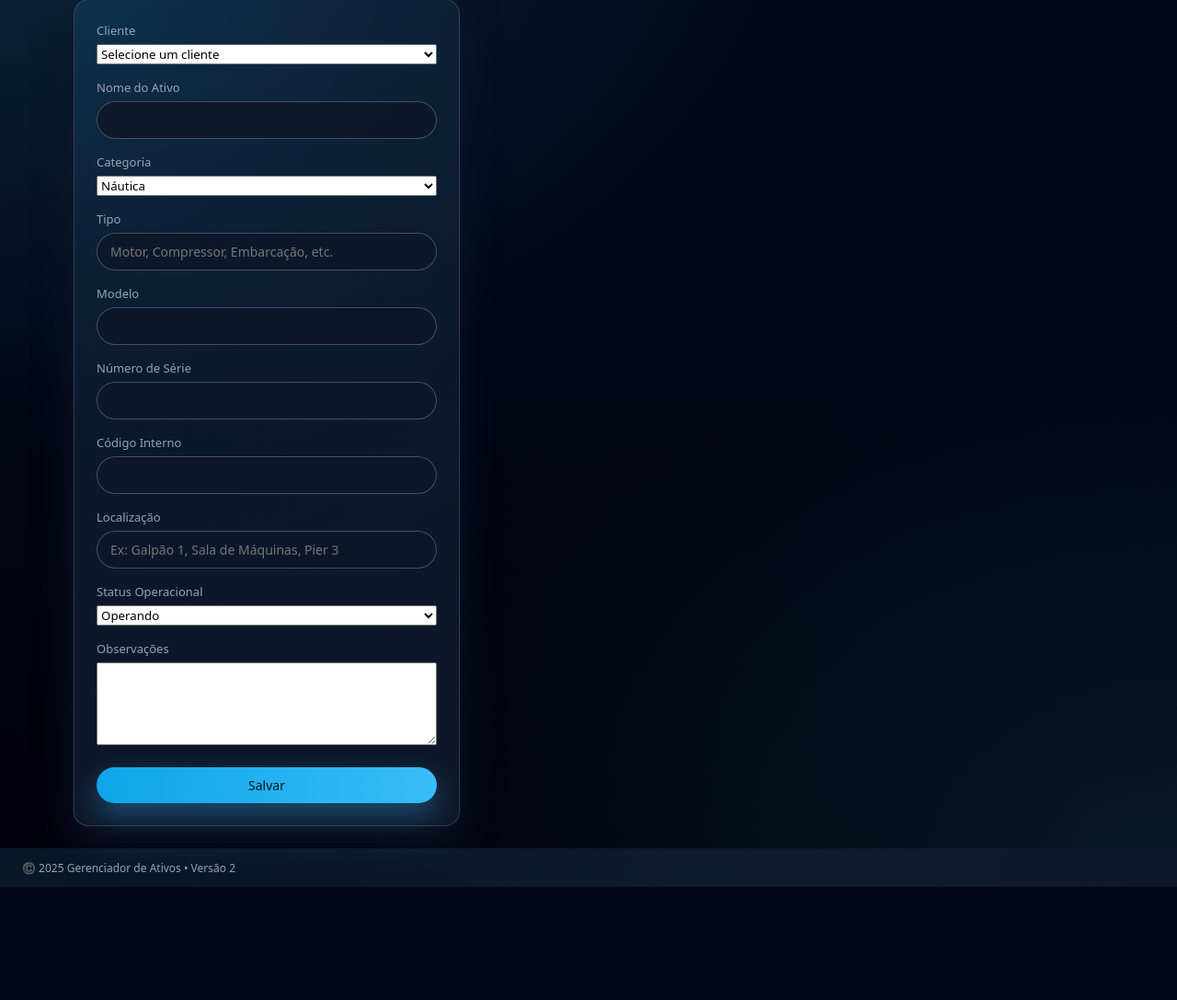
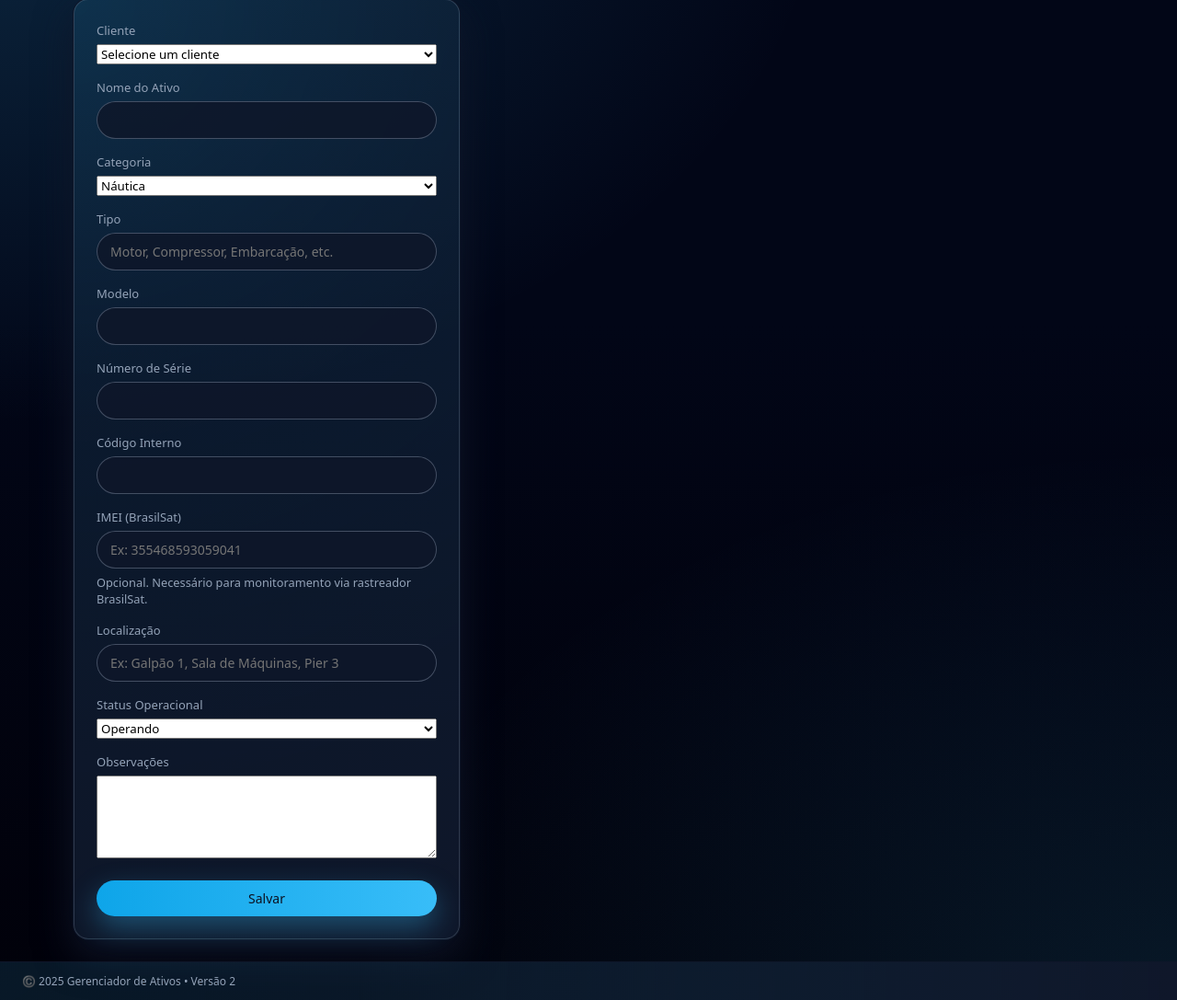
Before and after one commit to NettoSantana/gerenciador-ativos, a Flask app: page /ativos/novo in a window 1280 px wide. Shown: the part 139-1226 px from the top of the page at 92% size. Before the commit the page ends 1103 px from the top, so only its background shows below. Run offline with Flask 3, Linux system fonts and the light colour scheme; a user stored in the database is signed in; data that the repository does not hold is empty.

Commit message:
﻿feat: adiciona campo IMEI nos formulários de ativos
- atualiza templates/ativos/novo.html com campo IMEI (BrasilSat)
- atualiza templates/ativos/editar.html com campo IMEI (BrasilSat)
- prepara interface para vincular rastreador ao ativo

```diff
--- a/templates/ativos/novo.html
+++ b/templates/ativos/novo.html
@@ -54,6 +54,15 @@
         <input name="codigo_interno">
       </div>
 
+      <!-- NOVO: IMEI BrasilSat -->
+      <div class="field">
+        <label>IMEI (BrasilSat)</label>
+        <input name="imei" placeholder="Ex: 355468593059041">
+        <small style="color:#94a3b8; font-size:0.8rem;">
+          Opcional. Necessário para monitoramento via rastreador BrasilSat.
+        </small>
+      </div>
+
       <div class="field">
         <label>Localização</label>
         <input name="localizacao" placeholder="Ex: Galpão 1, Sala de Máquinas, Pier 3">
```
Also changed, not shown: commitmsg.txt (+5 -3 lines), templates/ativos/editar.html (+9 -0 lines).
